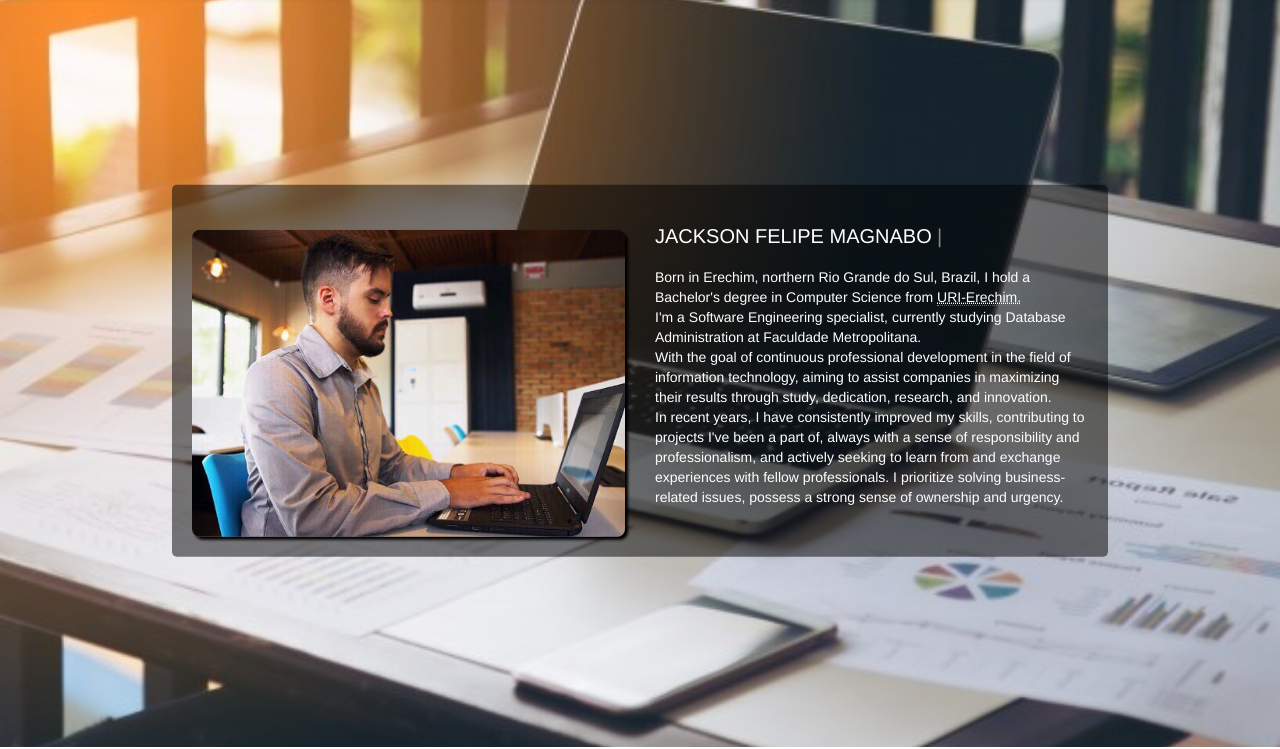
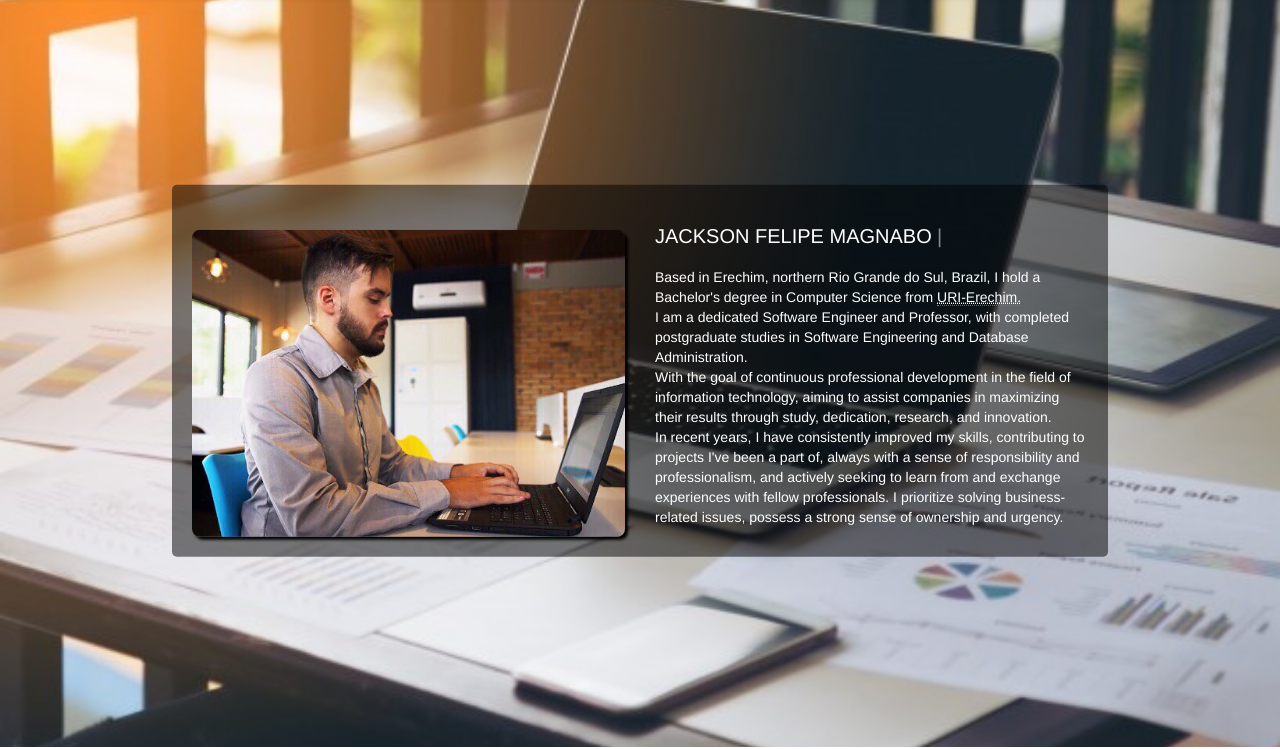
Before and after one commit to jacksonn455/jacksonn455.github.io, a website: page index.html in a window 1280 px wide. Shown: the part 53-802 px from the top of the page. Drawn offline with nearby package versions, Linux system fonts and the light colour scheme.

Commit message:
update summary

```diff
--- a/index.html
+++ b/index.html
@@ -96,10 +96,9 @@
 
                     <div class="col-lg-6">
                         <h2 class="titulo-nome" id="animacao">JACKSON FELIPE MAGNABOSCO</h2>
-                    <p class="legenda-titulo">Born in Erechim, northern Rio Grande do Sul, Brazil,
-                        I hold a Bachelor's degree in Computer Science from
+                        <p class="legenda-titulo">Based in Erechim, northern Rio Grande do Sul, Brazil, I hold a Bachelor's degree in Computer Science from
                             <abbr title="Universidade Regional Integrada do Alto Uruguai e das Missões Erechim">URI-Erechim.</abbr>
-                        <br> I'm a Software Engineering specialist, currently studying Database Administration at Faculdade Metropolitana.
+                            <br> I am a dedicated Software Engineer and Professor, with completed postgraduate studies in Software Engineering and Database Administration.
                             <br>With the goal of continuous professional development in the field of information technology, aiming to
                             assist companies in maximizing their results through study, dedication, research, and innovation. <br>
                             In recent years, I have consistently improved my skills, contributing to projects I've been a part of,
```
Also changed, not shown: 1 other file. Lines whose indentation alone changed are shown as unchanged.
